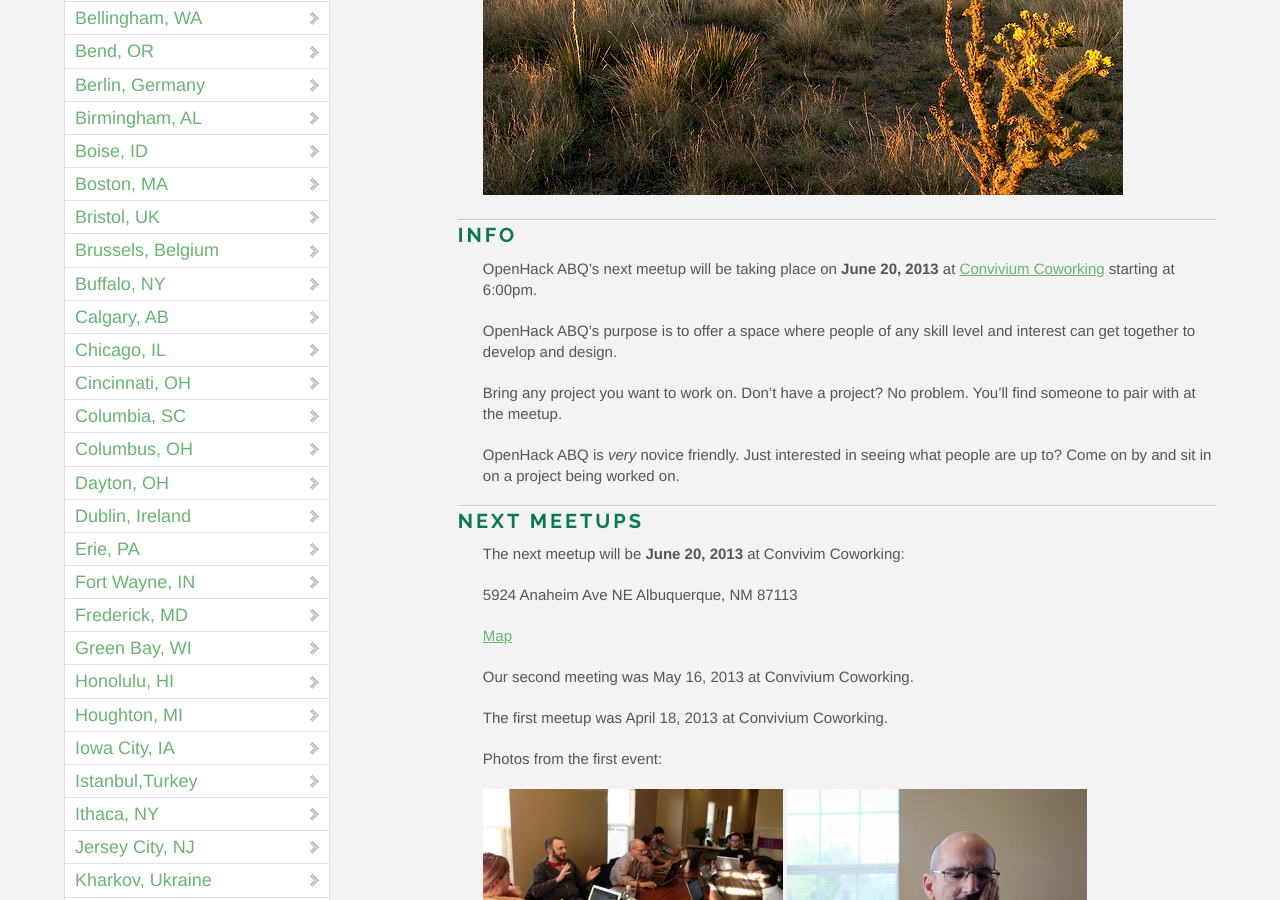
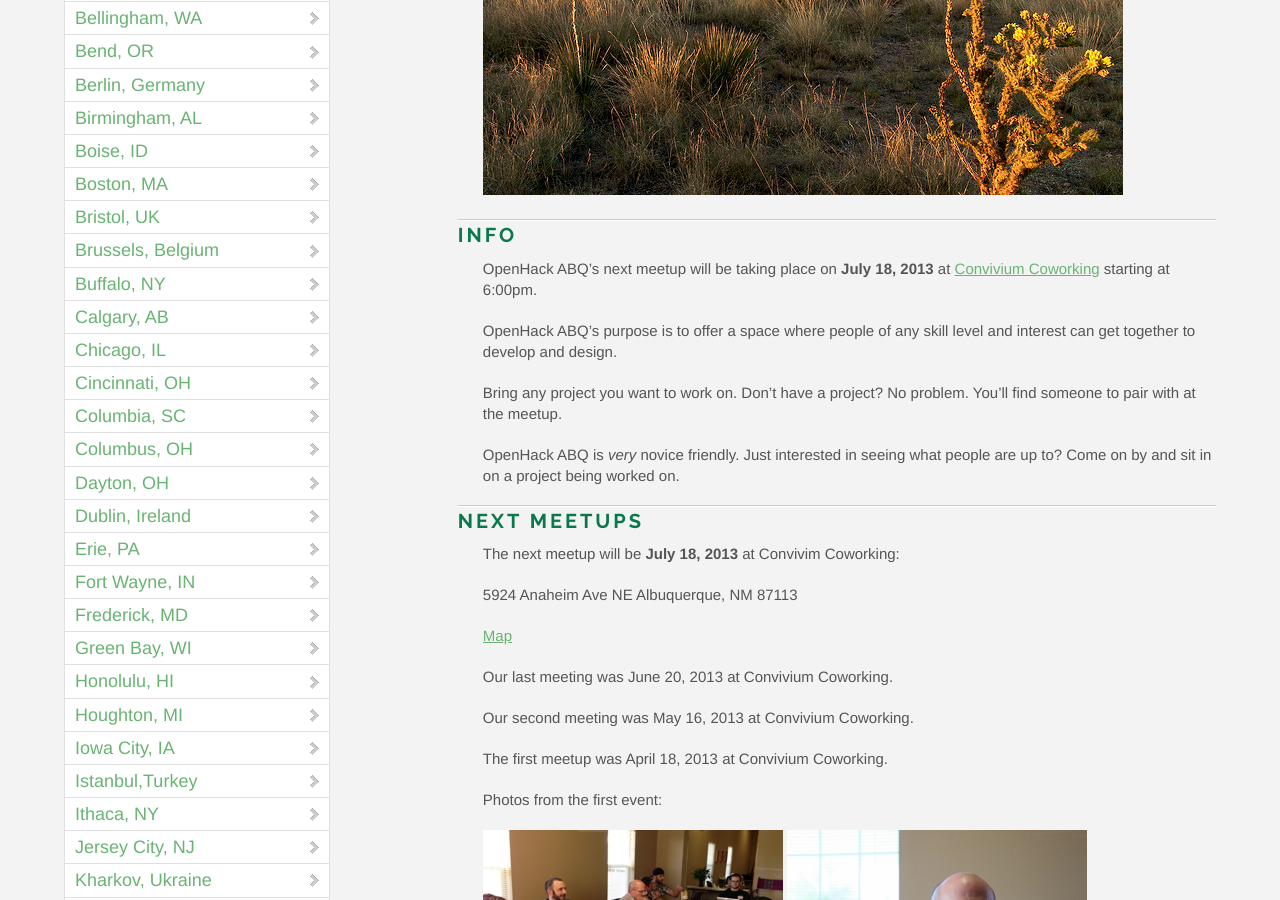
Before and after one commit to OpenHack/openhack.github.com, a Jekyll site: the page built from albuquerque/index.markdown, in a window 1280 px wide and 900 px high, scrolled down 446 px. Built offline with Jekyll 4.4.1, drawn with Linux system fonts in a browser that asks for light colours; nearby versions of some CDN libraries; Markdown is read by kramdown in place of the engine named in the settings; comment, search, counter and statistics services are not loaded.

Commit message:
Update Albuquerque next event date

```diff
--- a/albuquerque/index.markdown
+++ b/albuquerque/index.markdown
@@ -9,7 +9,7 @@
 
 ### Info
 
-OpenHack ABQ's next meetup will be taking place on **June 20, 2013** at
+OpenHack ABQ's next meetup will be taking place on **July 18, 2013** at
 [Convivium Coworking](http://www.conviviumcoworking.com/) starting at 6:00pm.
 
 OpenHack ABQ's purpose is to offer a space where people of any skill level
@@ -23,12 +23,14 @@
 
 ### Next meetups
 
-The next meetup will be **June 20, 2013** at Convivim Coworking:
+The next meetup will be **July 18, 2013** at Convivim Coworking:
 
 5924 Anaheim Ave NE
 Albuquerque, NM 87113
 
 [Map](http://goo.gl/maps/5y7xs)
+
+Our last meeting was June 20, 2013 at Convivium Coworking.
 
 Our second meeting was May 16, 2013 at Convivium Coworking.
 
```
